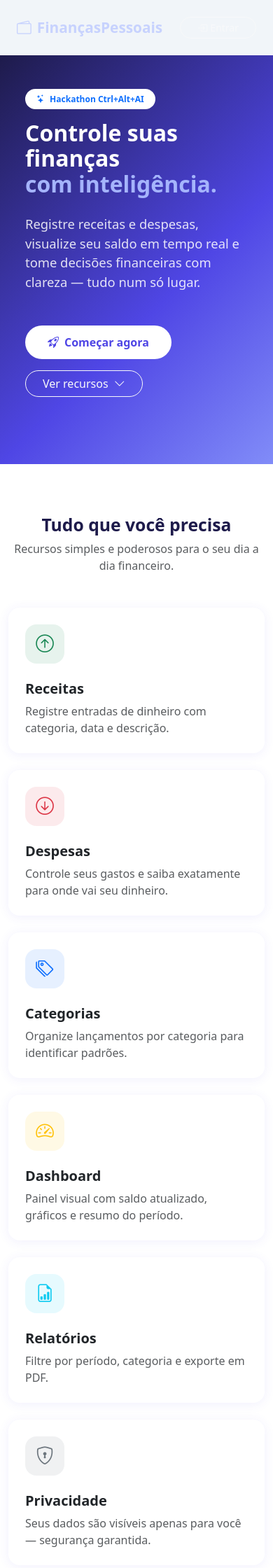
After one commit to soareslucas9090/Hackathon, a Django app: template Usuario/autenticacao/templates/usuario/autenticacao/landing.html in a window 390 px wide. The commit adds this page. Shown: the top 2240 px of the page at 70% size. Run offline with Django 5.2, Linux system fonts and the light colour scheme; the template is opened without the code that fills it, so the values that code supplies are empty.

Commit message:
feat(auth): adiciona autenticação, landing page e reorganiza templates
- Cria app Usuario/autenticacao com LandingPageView, CustomLoginView e CustomLogoutView
- Registra rotas /login/ e /logout/ com namespace "usuario" e / (landing) sem namespace
- Cria templates dentro do próprio app (APP_DIRS pattern):
  Usuario/autenticacao/templates/usuario/autenticacao/
    - landing.html (hero, features, CTA)
    - login.html (formulário responsivo)
    - partials/feature_card.html (componente reutilizável)
- Cria base_auth.html com sidebar, topbar e flash messages (para uso no Passo 3)
- Atualiza base.html para Bootstrap 5 CDN
- Atualiza páginas de erro (400/403/404/500) para novo base.html
- Adiciona apps.py em Usuario/autenticacao e registra no INSTALLED_APPS
- Remove templates legados da pasta raiz /templates/
- Corrige typos no settings.py (CommonMiddleware, CommonPasswordValidator)

```diff
--- /dev/null
+++ b/Usuario/autenticacao/templates/usuario/autenticacao/landing.html
@@ -0,0 +1,160 @@
+{% extends "base.html" %}
+
+{% block title %}Gestão Financeira Pessoal — Simplifique sua vida financeira{% endblock %}
+
+{% block extra_css %}
+<style>
+    /* ─── Hero ─── */
+    .hero {
+        background: linear-gradient(135deg, #1e1b4b 0%, #4f46e5 60%, #818cf8 100%);
+        min-height: 100vh;
+        display: flex;
+        flex-direction: column;
+    }
+    .hero-brand { color: #c7d2fe; font-size: 1.3rem; font-weight: 700; }
+    .hero-title { font-size: clamp(2rem, 5vw, 3.5rem); font-weight: 800; line-height: 1.15; }
+    .hero-subtitle { font-size: 1.15rem; opacity: .85; max-width: 520px; }
+    .btn-hero-primary {
+        background: #fff;
+        color: #4f46e5;
+        font-weight: 700;
+        padding: .75rem 2rem;
+        border-radius: 2rem;
+        border: none;
+        transition: transform .2s, box-shadow .2s;
+    }
+    .btn-hero-primary:hover {
+        transform: translateY(-2px);
+        box-shadow: 0 8px 20px rgba(0,0,0,.3);
+        color: #3730a3;
+    }
+    /* ─── Features ─── */
+    .feature-card {
+        border: none;
+        border-radius: 1rem;
+        box-shadow: 0 2px 16px rgba(79,70,229,.08);
+        transition: transform .2s;
+    }
+    .feature-card:hover { transform: translateY(-4px); }
+    .feature-icon {
+        width: 56px; height: 56px; border-radius: 1rem;
+        display: flex; align-items: center; justify-content: center;
+        font-size: 1.6rem;
+    }
+    /* ─── Stats ─── */
+    .stat-card {
+        background: linear-gradient(135deg, #4f46e5, #818cf8);
+        border-radius: 1rem; color: #fff;
+    }
+</style>
+{% endblock %}
+
+{% block body %}
+
+<!-- ─── Navbar ──────────────────────────────────────────────────────────── -->
+<nav class="navbar hero px-4 px-md-5 py-4" style="min-height: auto; flex-direction: row; background: transparent;">
+    <span class="hero-brand">
+        <i class="bi bi-wallet2 me-2"></i>FinançasPessoais
+    </span>
+    <a href="{% url 'usuario:login' %}" class="btn btn-outline-light btn-sm px-4 rounded-pill">
+        <i class="bi bi-box-arrow-in-right me-1"></i>Entrar
+    </a>
+</nav>
+
+<!-- ─── Hero Section ──────────────────────────────────────────────────────── -->
+<section class="hero text-white px-4 px-md-5 pb-5" style="min-height: auto; flex-grow:1;">
+    <div class="container py-5">
+        <div class="row align-items-center g-5">
+            <div class="col-lg-6">
+                <span class="badge bg-white text-primary fw-semibold mb-3 px-3 py-2 rounded-pill">
+                    <i class="bi bi-stars me-1"></i> Hackathon Ctrl+Alt+AI
+                </span>
+                <h1 class="hero-title mb-4">
+                    Controle suas finanças<br>
+                    <span style="color:#a5b4fc;">com inteligência.</span>
+                </h1>
+                <p class="hero-subtitle mb-5">
+                    Registre receitas e despesas, visualize seu saldo em tempo real
+                    e tome decisões financeiras com clareza — tudo num só lugar.
+                </p>
+                <div class="d-flex gap-3 flex-wrap">
+                    <a href="{% url 'usuario:login' %}" class="btn-hero-primary btn">
+                        <i class="bi bi-rocket-takeoff me-2"></i>Começar agora
+                    </a>
+                    <a href="#features" class="btn btn-outline-light px-4 rounded-pill">
+                        Ver recursos <i class="bi bi-chevron-down ms-1"></i>
+                    </a>
+                </div>
+            </div>
+            <div class="col-lg-6 d-none d-lg-flex justify-content-center">
+                <!-- Ilustração simbólica ─ cards de métricas -->
+                <div class="d-flex flex-column gap-3" style="width:320px;">
+                    <div class="stat-card p-4">
+                        <p class="mb-1 small opacity-75">Saldo atual</p>
+                        <h3 class="fw-bold mb-0">R$ 4.850,00</h3>
+                        <span class="small opacity-75"><i class="bi bi-arrow-up me-1"></i>+12% este mês</span>
+                    </div>
+                    <div class="row g-3">
+                        <div class="col-6">
+                            <div class="bg-white bg-opacity-10 rounded-3 p-3 text-center">
+                                <i class="bi bi-arrow-up-circle fs-3" style="color:#86efac;"></i>
+                                <p class="mt-2 mb-0 small fw-semibold">Receitas</p>
+                                <span class="small opacity-75">R$ 7.200</span>
+                            </div>
+                        </div>
+                        <div class="col-6">
+                            <div class="bg-white bg-opacity-10 rounded-3 p-3 text-center">
+                                <i class="bi bi-arrow-down-circle fs-3" style="color:#fca5a5;"></i>
+                                <p class="mt-2 mb-0 small fw-semibold">Despesas</p>
+                                <span class="small opacity-75">R$ 2.350</span>
+                            </div>
+                        </div>
+                    </div>
+                </div>
+            </div>
+        </div>
+    </div>
+</section>
+
+<!-- ─── Features ─────────────────────────────────────────────────────────── -->
+<section id="features" class="py-6 bg-white py-5">
+    <div class="container py-4">
+        <div class="text-center mb-5">
+            <h2 class="fw-bold" style="color:#1e1b4b;">Tudo que você precisa</h2>
+            <p class="text-muted">Recursos simples e poderosos para o seu dia a dia financeiro.</p>
+        </div>
+        <div class="row g-4">
+
+            {% include "usuario/autenticacao/partials/feature_card.html" with icon="bi-arrow-up-circle" icon_bg="bg-success bg-opacity-10" icon_color="text-success" title="Receitas" desc="Registre entradas de dinheiro com categoria, data e descrição." %}
+
+            {% include "usuario/autenticacao/partials/feature_card.html" with icon="bi-arrow-down-circle" icon_bg="bg-danger bg-opacity-10" icon_color="text-danger" title="Despesas" desc="Controle seus gastos e saiba exatamente para onde vai seu dinheiro." %}
+
+            {% include "usuario/autenticacao/partials/feature_card.html" with icon="bi-tags" icon_bg="bg-primary bg-opacity-10" icon_color="text-primary" title="Categorias" desc="Organize lançamentos por categoria para identificar padrões." %}
+
+            {% include "usuario/autenticacao/partials/feature_card.html" with icon="bi-speedometer2" icon_bg="bg-warning bg-opacity-10" icon_color="text-warning" title="Dashboard" desc="Painel visual com saldo atualizado, gráficos e resumo do período." %}
+
+            {% include "usuario/autenticacao/partials/feature_card.html" with icon="bi-file-earmark-bar-graph" icon_bg="bg-info bg-opacity-10" icon_color="text-info" title="Relatórios" desc="Filtre por período, categoria e exporte em PDF." %}
+
+            {% include "usuario/autenticacao/partials/feature_card.html" with icon="bi-shield-lock" icon_bg="bg-secondary bg-opacity-10" icon_color="text-secondary" title="Privacidade" desc="Seus dados são visíveis apenas para você — segurança garantida." %}
+
+        </div>
+    </div>
+</section>
+
+<!-- ─── CTA Final ─────────────────────────────────────────────────────────── -->
+<section class="py-5 text-center" style="background: linear-gradient(135deg,#1e1b4b,#4f46e5); color:#fff;">
+    <div class="container py-3">
+        <h2 class="fw-bold mb-3">Pronto para começar?</h2>
+        <p class="mb-4 opacity-75">Acesse agora e tenha controle total das suas finanças.</p>
+        <a href="{% url 'usuario:login' %}" class="btn-hero-primary btn fs-6">
+            <i class="bi bi-box-arrow-in-right me-2"></i>Fazer login
+        </a>
+    </div>
+</section>
+
+<!-- ─── Footer ────────────────────────────────────────────────────────────── -->
+<footer class="text-center py-3 text-muted small bg-white border-top">
+    Gestão Financeira Pessoal &copy; {% now "Y" %} — Hackathon Ctrl+Alt+AI
+</footer>
+
+{% endblock %}
--- /dev/null
+++ b/Usuario/autenticacao/templates/usuario/autenticacao/partials/feature_card.html
@@ -0,0 +1,9 @@
+<div class="col-md-6 col-lg-4">
+    <div class="card feature-card h-100 p-4">
+        <div class="feature-icon {{ icon_bg }} {{ icon_color }} mb-4">
+            <i class="bi {{ icon }}"></i>
+        </div>
+        <h5 class="fw-bold mb-2">{{ title }}</h5>
+        <p class="text-muted mb-0">{{ desc }}</p>
+    </div>
+</div>
--- /dev/null
+++ b/Usuario/autenticacao/urls.py
@@ -0,0 +1,23 @@
+"""
+URL patterns do app de autenticação.
+
+Namespace: ``usuario``
+
+Rotas:
+  /login/   → CustomLoginView  (name="login")
+  /logout/  → CustomLogoutView (name="logout")
+
+A landing page (/) é registrada diretamente em hackathon/urls.py
+para não receber o namespace "usuario", permitindo o uso de
+LOGOUT_REDIRECT_URL = "landing" no settings sem namespace.
+"""
+from django.urls import path
+
+from . import views
+
+app_name = "usuario"
+
+urlpatterns = [
+    path("login/", views.CustomLoginView.as_view(), name="login"),
+    path("logout/", views.CustomLogoutView.as_view(), name="logout"),
+]
--- a/hackathon/urls.py
+++ b/hackathon/urls.py
@@ -2,14 +2,26 @@
 URL configuration for hackathon project.
 
 Rotas raiz do projeto. Cada módulo possui seu próprio urls.py incluído aqui.
+
+Estrutura:
+  /            → LandingPageView (público, name="landing")
+  /login/      → CustomLoginView (público, namespace "usuario")
+  /logout/     → CustomLogoutView (requer sessão, namespace "usuario")
+  /financeiro/ → URLs do módulo Financeiro (adicionado no Passo 3)
+  /admin/      → Django Admin (apenas superusuários)
 """
 from django.contrib import admin
-from django.urls import path
+from django.urls import include, path
+
+from Usuario.autenticacao.views import LandingPageView
 
 urlpatterns = [
     path("admin/", admin.site.urls),
-    # As rotas de cada módulo serão incluídas nos próximos passos:
-    # path("", include("Usuario.autenticacao.urls")),
+    # Landing page pública — sem namespace para manter LOGOUT_REDIRECT_URL = "landing"
+    path("", LandingPageView.as_view(), name="landing"),
+    # Módulo de autenticação (namespace "usuario")
+    path("", include("Usuario.autenticacao.urls")),
+    # Módulo Financeiro — será ativado no Passo 3
     # path("financeiro/", include("Financeiro.lancamentos.urls")),
 ]
 
--- a/templates/base.html
+++ b/templates/base.html
@@ -4,54 +4,29 @@
     <meta charset="UTF-8">
     <meta name="viewport" content="width=device-width, initial-scale=1.0">
     <title>{% block title %}Gestão Financeira Pessoal{% endblock %}</title>
-    {% load static %}
-    <!-- Dasher Bootstrap CSS -->
-    <link rel="stylesheet" href="{% static 'vendor/bootstrap/css/bootstrap.min.css' %}">
-    <!-- Dasher core CSS -->
-    <link rel="stylesheet" href="{% static 'css/style.css' %}">
+    <!-- Bootstrap 5 CDN -->
+    <link rel="stylesheet" href="https://cdn.jsdelivr.net/npm/bootstrap@5.3.3/dist/css/bootstrap.min.css">
+    <!-- Bootstrap Icons -->
+    <link rel="stylesheet" href="https://cdn.jsdelivr.net/npm/bootstrap-icons@1.11.3/font/bootstrap-icons.min.css">
+    <style>
+        :root {
+            --primary: #4f46e5;
+            --primary-dark: #3730a3;
+            --sidebar-bg: #1e1b4b;
+            --sidebar-text: #c7d2fe;
+            --sidebar-active: #4f46e5;
+        }
+        body { background-color: #f1f5f9; }
+    </style>
     {% block extra_css %}{% endblock %}
 </head>
 <body>
-
     {% block body %}
-    <!-- Sidebar -->
-    {% block sidebar %}{% endblock %}
-
-    <div id="main-wrapper">
-        <!-- Header -->
-        {% block header %}{% endblock %}
-
-        <!-- Content -->
-        <div class="page-wrapper">
-            <div class="container-fluid">
-
-                {% if messages %}
-                    {% for message in messages %}
-                    <div class="alert alert-{{ message.tags }} alert-dismissible fade show" role="alert">
-                        {{ message }}
-                        <button type="button" class="btn-close" data-bs-dismiss="alert" aria-label="Fechar"></button>
-                    </div>
-                    {% endfor %}
-                {% endif %}
-
-                {% block content %}{% endblock %}
-
-            </div>
-        </div>
-
-        <!-- Footer -->
-        {% block footer %}
-        <footer class="footer text-center">
-            <div class="container-fluid">
-                <span>Gestão Financeira Pessoal &copy; {% now "Y" %}</span>
-            </div>
-        </footer>
-        {% endblock %}
-    </div>
+        {% block content %}{% endblock %}
     {% endblock %}
 
-    <!-- Bootstrap JS -->
-    <script src="{% static 'vendor/bootstrap/js/bootstrap.bundle.min.js' %}"></script>
+    <!-- Bootstrap 5 JS -->
+    <script src="https://cdn.jsdelivr.net/npm/bootstrap@5.3.3/dist/js/bootstrap.bundle.min.js"></script>
     {% block extra_js %}{% endblock %}
 </body>
 </html>
```
Also changed, not shown: Usuario/autenticacao/apps.py (added, +11 -0 lines), Usuario/autenticacao/templates/usuario/autenticacao/login.html (added, +113 -0 lines), Usuario/autenticacao/views.py (added, +47 -0 lines), hackathon/settings.py (+3 -4 lines), templates/base_auth.html (added, +103 -0 lines), templates/core/400.html (+10 -8 lines), templates/core/403.html (+9 -7 lines), templates/core/404.html (+9 -7 lines), templates/core/500.html (+9 -7 lines), Usuario/autenticacao/__init__.py (added).
